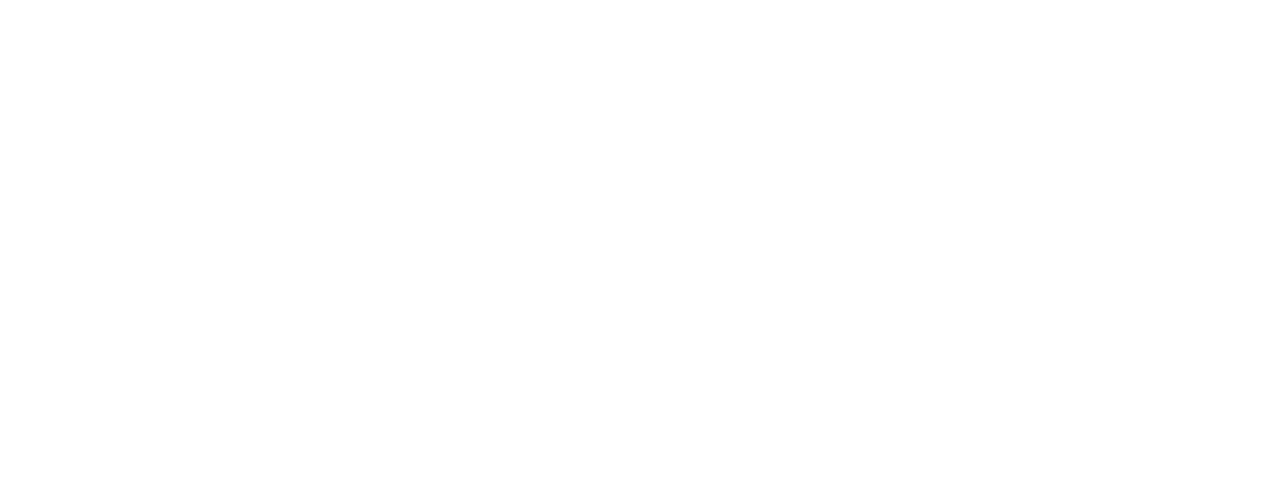
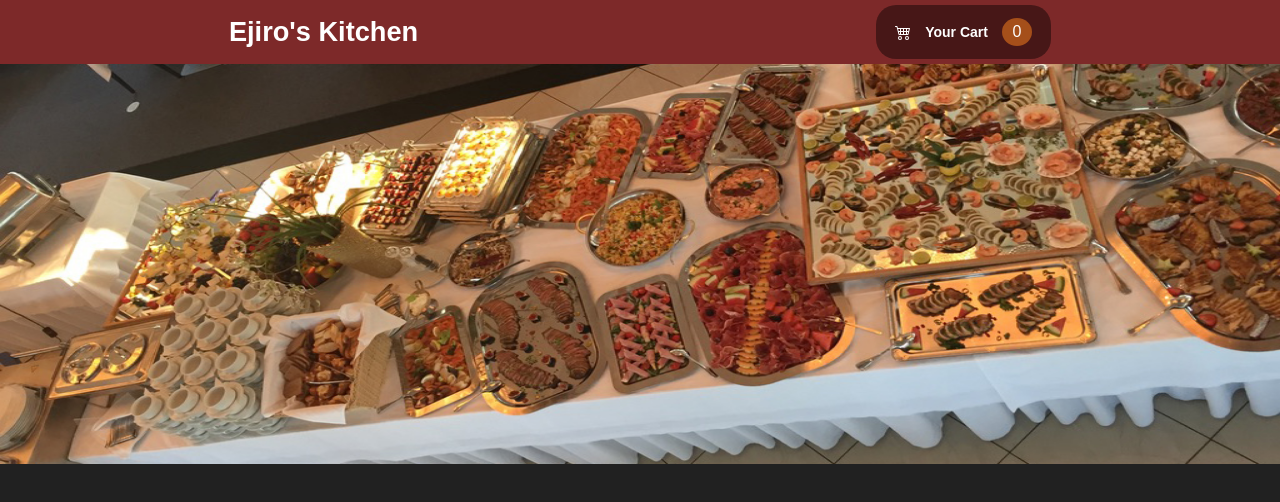
Before and after one commit to EjiroOsiephri/Building-a-food-order-app, a React (Vite) app in the folder vite-project/: page / in a window 1280 px wide. Shown: the top 502 px of the page. Built offline with nearby package versions, Linux system fonts and the light colour scheme.

Commit message:
Done with navbar styling

```diff
--- a/vite-project/src/Components/NavBar/NavBar.jsx
+++ b/vite-project/src/Components/NavBar/NavBar.jsx
@@ -1,7 +1,26 @@
 import React from "react";
+import Nav from "../../Sass/NavBar.module.scss";
+import { BsCart4 } from "react-icons/bs";
+import HomeImg from "../../assets/meals.jpg";
 
 const NavBar = () => {
-  return <div></div>;
+  return (
+    <React.Fragment>
+      <nav className={Nav.navbar}>
+        <h1>Ejiro's Kitchen</h1>
+        <div className={Nav["cart-section"]}>
+          <BsCart4></BsCart4>
+          <h4>Your Cart</h4>
+          <div className={Nav.count}>
+            <p>0</p>
+          </div>
+        </div>
+      </nav>
+      <div className={Nav.image}>
+        <img className={Nav["Curved-img"]} src={HomeImg} alt="" />
+      </div>
+    </React.Fragment>
+  );
 };
 
 export default NavBar;
--- /dev/null
+++ b/vite-project/src/Sass/Navbar.module.scss
@@ -0,0 +1,45 @@
+* {
+  padding: 0;
+  margin: 0;
+  box-sizing: border-box;
+  font-family: sans-serif;
+}
+body {
+  background-color: rgba(0, 0, 0, 0.871);
+}
+.navbar {
+  display: flex;
+  justify-content: space-around;
+  align-items: center;
+  background-color: rgb(125, 41, 41);
+  height: 4rem;
+}
+.navbar h1 {
+  font-size: 1.7em;
+  color: white;
+}
+.cart-section {
+  color: white;
+  display: flex;
+  background-color: rgba(0, 0, 0, 0.437);
+  padding: 0.8em 1.2em 0.8em 1.2em;
+  border-radius: 20px;
+  align-items: center;
+}
+.cart-section h4 {
+  margin: 0 1em 0 1em;
+  font-size: 14px;
+}
+.count {
+  width: 30px;
+  padding: 5px 0 5px 0;
+  background-color: rgb(165, 79, 26);
+  display: flex;
+  justify-content: center;
+  align-items: center;
+  border-radius: 50%;
+}
+.image img {
+  width: 100%;
+  height: 400px;
+}
```
Also changed, not shown: package.json (added, +8 -0 lines), vite-project/src/Sass/Home.scss (added), vite-project/src/assets/meals.jpg (added), 1 other file (tests, documents, lock files or other folders).
